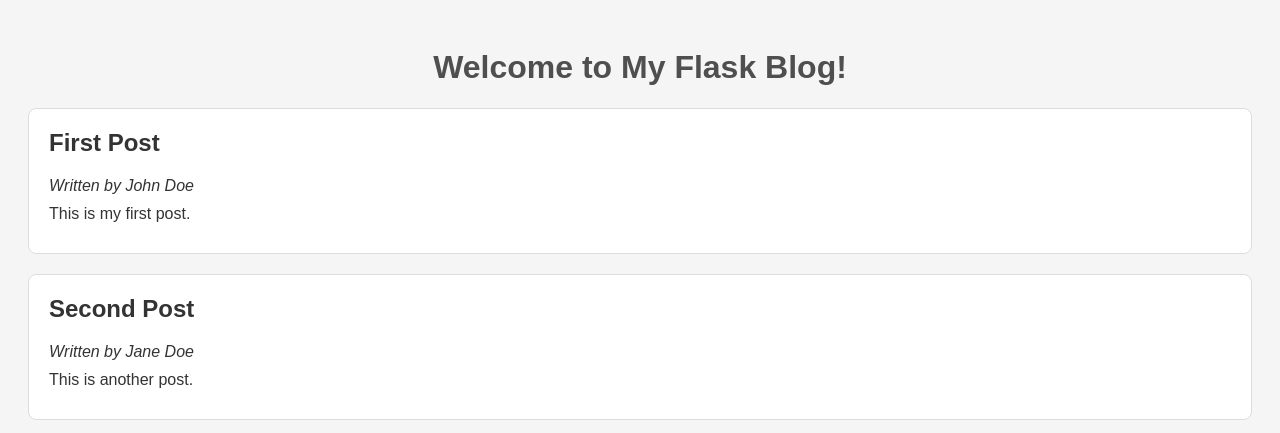
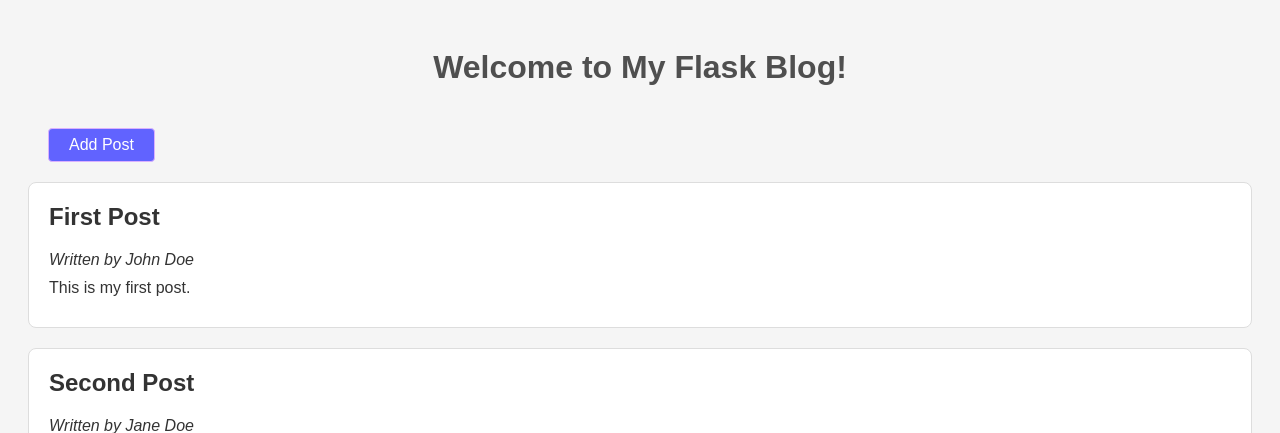
Before and after one commit to Kasayka1999/Flask_Blog_app, a Flask app: page / in a window 1280 px wide. Shown: the top 433 px of the page. Run offline with Flask 3, Linux system fonts and the light colour scheme.

Commit message:
added (add post) button

```diff
--- a/static/style.css
+++ b/static/style.css
@@ -25,3 +25,21 @@ h1 {
 .post p {
     margin: 10px 0;
 }
+.new_post_button {
+    padding: 20px;
+}
+button.add_post {
+    background: #6163ff;
+    border: 1px solid #dab1ff;
+    border-radius: 4px;
+    font-size: 16px;
+    padding: 7px 20px;
+    color: #fff;
+    cursor: pointer;
+    webkit-transition-duration: 0.4s;
+    transition-duration: 0.4s;
+}
+button.add_post:hover {
+    background: #8182ff;
+    box-shadow: 0 2px 4px 0 rgb(130 192 251 / 20%), 0 2px 5px 0 rgba(0, 0, 0, 0.19);
+}
--- a/templates/index.html
+++ b/templates/index.html
@@ -8,6 +8,11 @@
 </head>
 <body>
     <h1>Welcome to My Flask Blog!</h1>
+    <div class="new_post_button">
+        <form action="{{ url_for('add') }}" method="get">
+            <button class="add_post">Add Post</button>
+        </form>
+    </div>
     {% for post in posts %}
     <div class="post">
         <h2>{{ post["title"] }}</h2>
```
